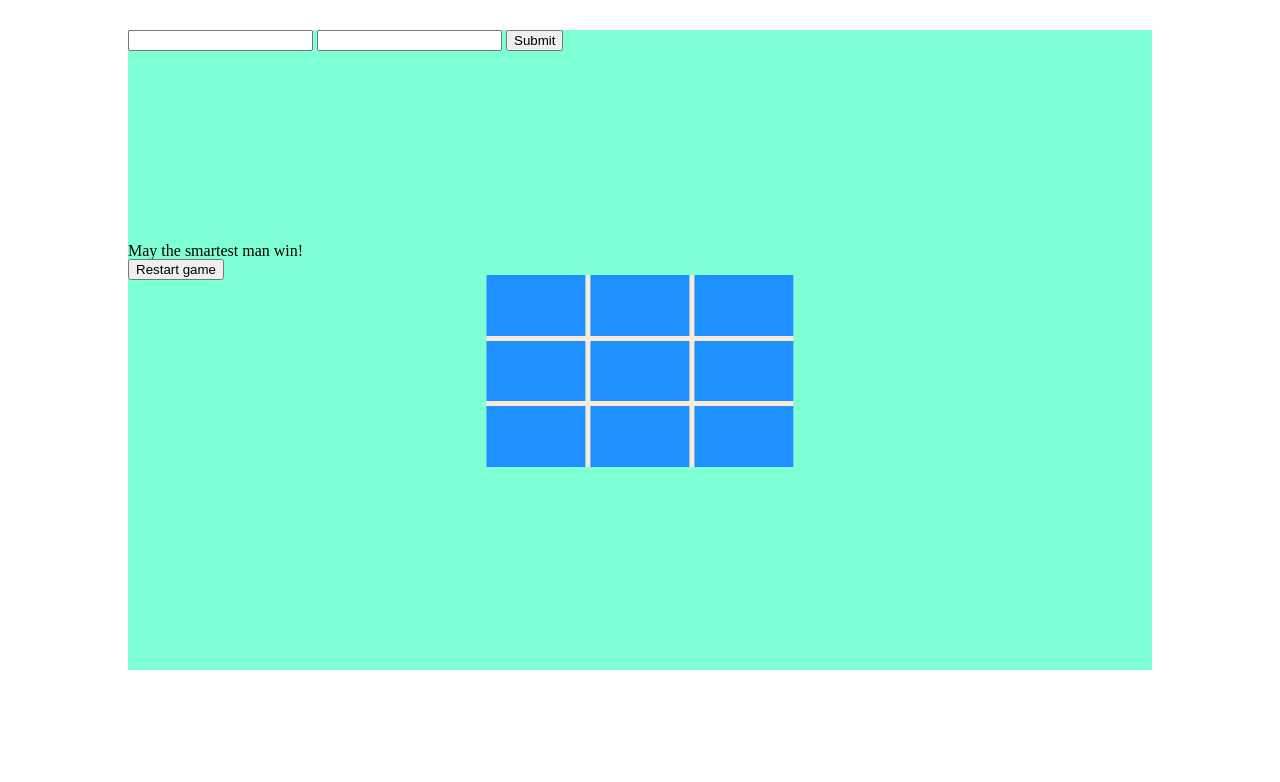
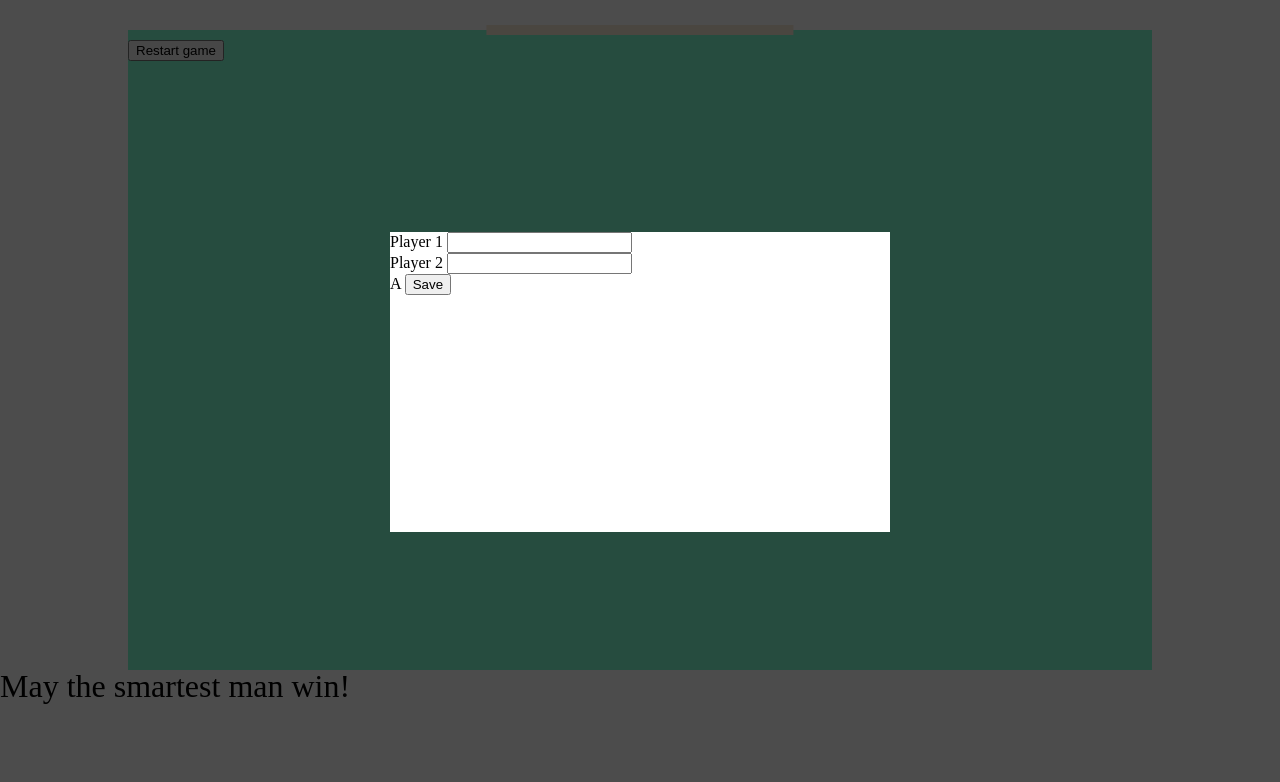
Before and after one commit to CodeSurfer3022/Tic-Tac-Toe, a plain HTML site: page index.html in a window 1280 px wide. Shown: the part 50-832 px from the top of the page. Before the commit the page ends 800 px from the top, so only its background shows below. Drawn offline with Linux system fonts and the light colour scheme.

Commit message:
Add form as popup

```diff
--- a/index.html
+++ b/index.html
@@ -12,18 +12,30 @@
         <h1>Play Tic-Tac-Toe</h1>
     </header>
     <main>
-        <form>
-            <input type="text">
-            <input type="text">
-            <input type="submit">
-        </form>
-        <div id="board"></div>
-        <p>May the smartest man win!</p>
-        <button>Restart game</button>
+
+        <div id="board-container">
+            <p></p>
+            <div id="board"></div>
+            <button>Restart game</button>
+        </div>
+
     </main>
     <footer>
-
+        <p>May the smartest man win!</p>
     </footer>
+    <div id="popup-container">
+        <div id="popup">
+            <form>
+                <label for="player1">Player 1</label>
+                <input type="text" id="player1" name="player1">
+                <br>
+                <label for="player2">Player 2</label>
+                <input type="text" id="player2" name="player2">
+                <br>A
+                <input type="button" value="Save">
+            </form>
+        </div>
+    </div>
     <script src="scripts/main.js"></script>
 </body>
 </html>
--- a/stylesheets/styles.css
+++ b/stylesheets/styles.css
@@ -42,3 +42,28 @@ main {
     background-color: dodgerblue;
     text-align: center;
 }
+
+#popup-container {
+    height: 100%;
+    width: 100%;
+    background-color: rgba(0, 0, 0, 0.7);
+    position: absolute;
+}
+
+#popup {
+    height: 300px;
+    width: 500px;
+    background-color: white;
+    position: absolute;
+    top: 50%;
+    left: 50%;
+    transform: translate(-50%, -50%);
+}
+
+footer {
+    height: 10%;
+    position: absolute;
+    bottom: 0;
+    text-align: center;
+    font-size: xx-large;
+}
```
